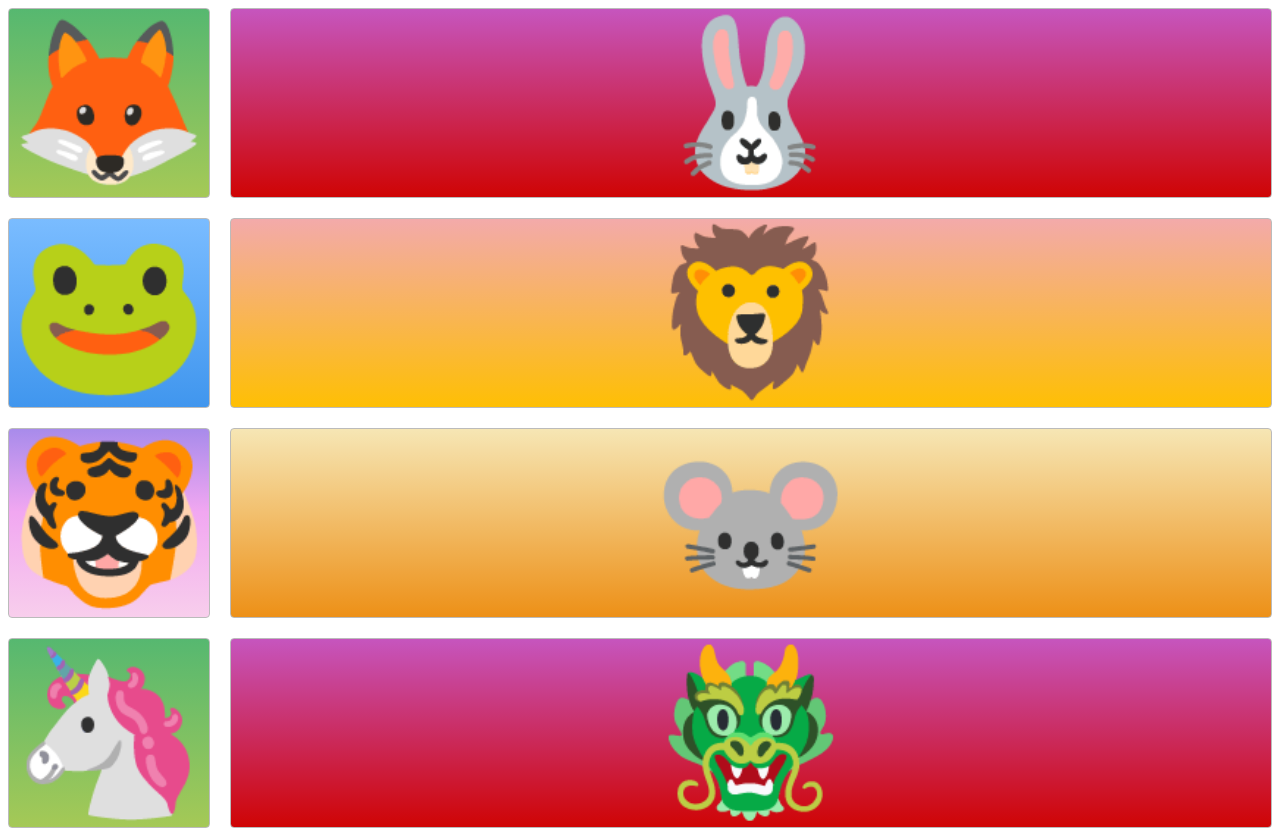
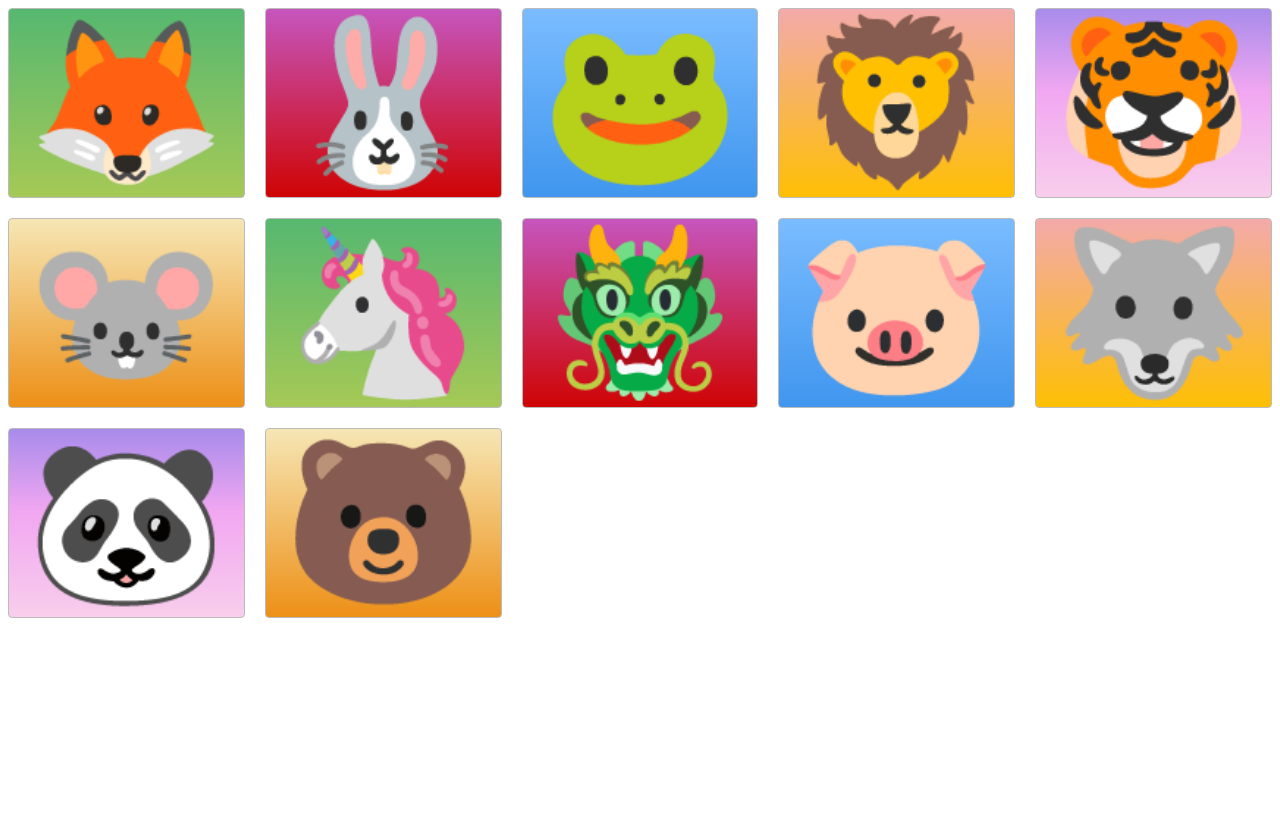
Before and after one commit to tpettry/fullstack, a plain HTML site: page CSS-Grid/index.html in a window 1280 px wide. Shown: the top 831 px of the page. After the commit the page ends 800 px from the top, so only its background shows below. Drawn offline with Linux system fonts and the light colour scheme.

Commit message:
Adding style to template columns

```diff
--- a/CSS-Grid/style.css
+++ b/CSS-Grid/style.css
@@ -1,7 +1,7 @@
 .container {
   display: grid;
   grid-gap: 20px;
-  grid-template-columns: auto 1fr;
+  grid-template-columns: repeat(auto-fill, minmax(200px, 1fr));
   grid-template-rows: 1fr;
 }
 
```
